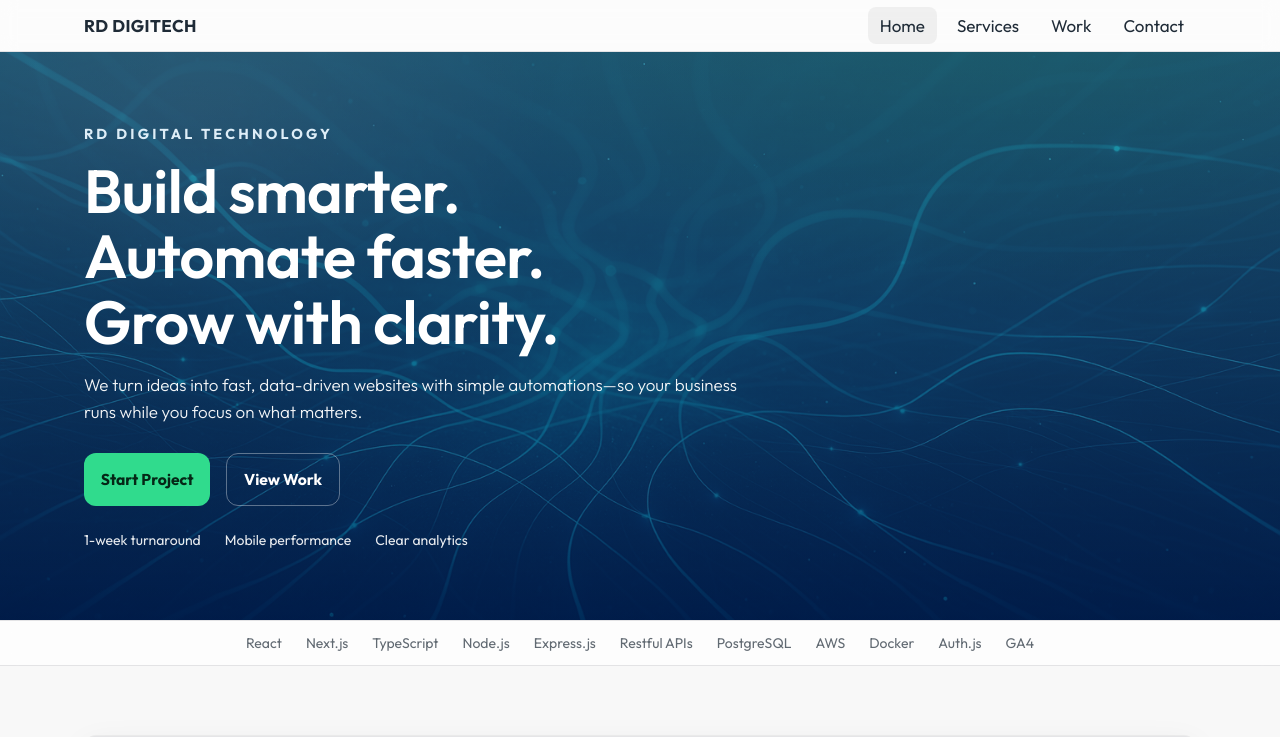
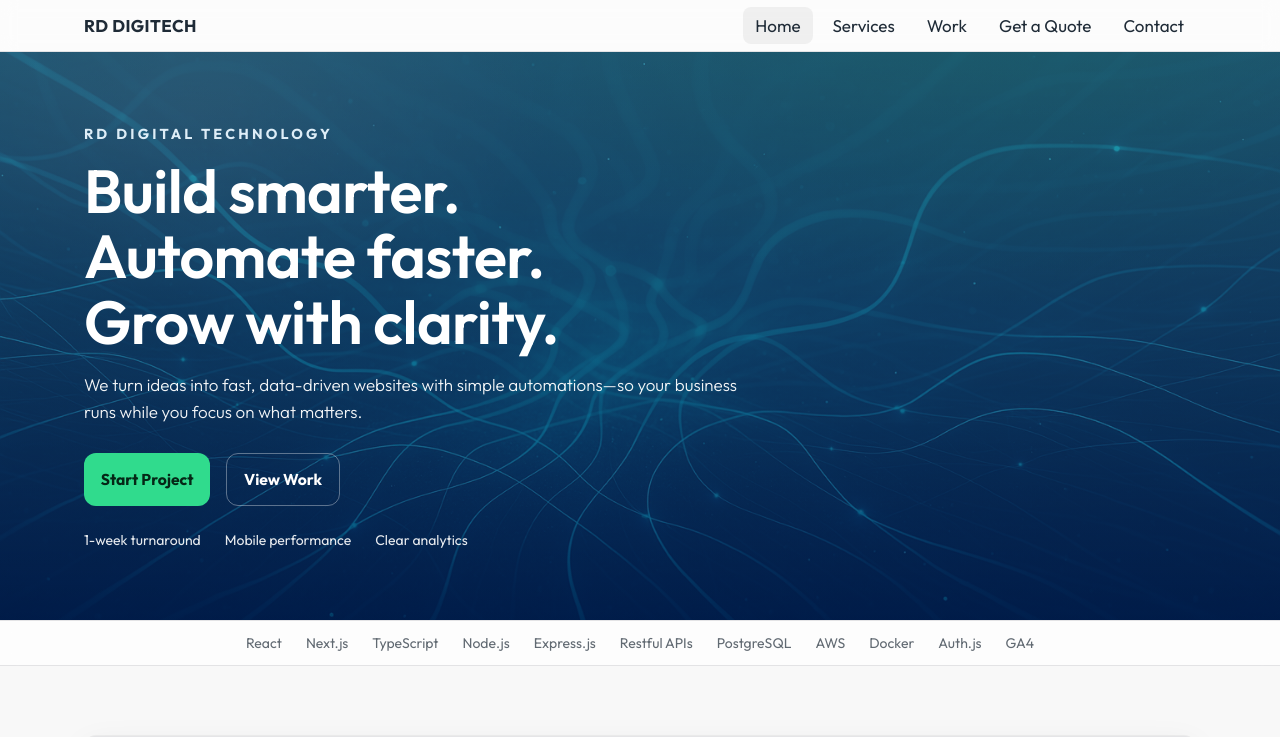
Before and after one commit to ralphdaryn/rddigitaltech, a Next.js app: page / in a window 1280 px wide. Shown: the top 737 px of the page. Built offline with nearby package versions, Linux system fonts and the light colour scheme.

Commit message:
style header component

```diff
--- a/src/components/Header.tsx
+++ b/src/components/Header.tsx
@@ -9,6 +9,7 @@ const NAV = [
   { href: "/", label: "Home" },
   { href: "/services", label: "Services" },
   { href: "/work", label: "Work" },
+  { href: "/quote", label: "Get a Quote" }, // ← added
   { href: "/contact", label: "Contact" },
 ] as const;
 
```
